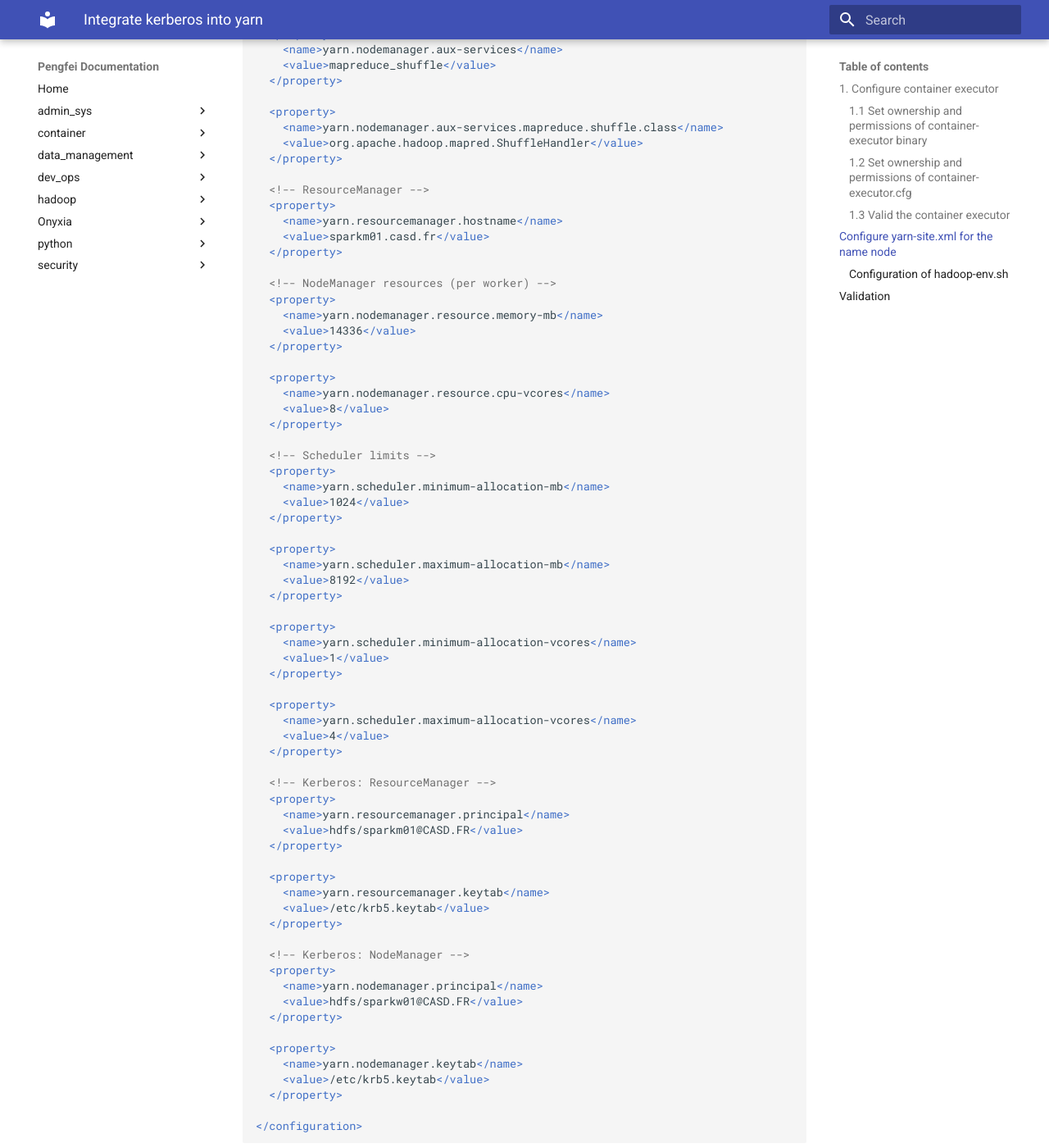
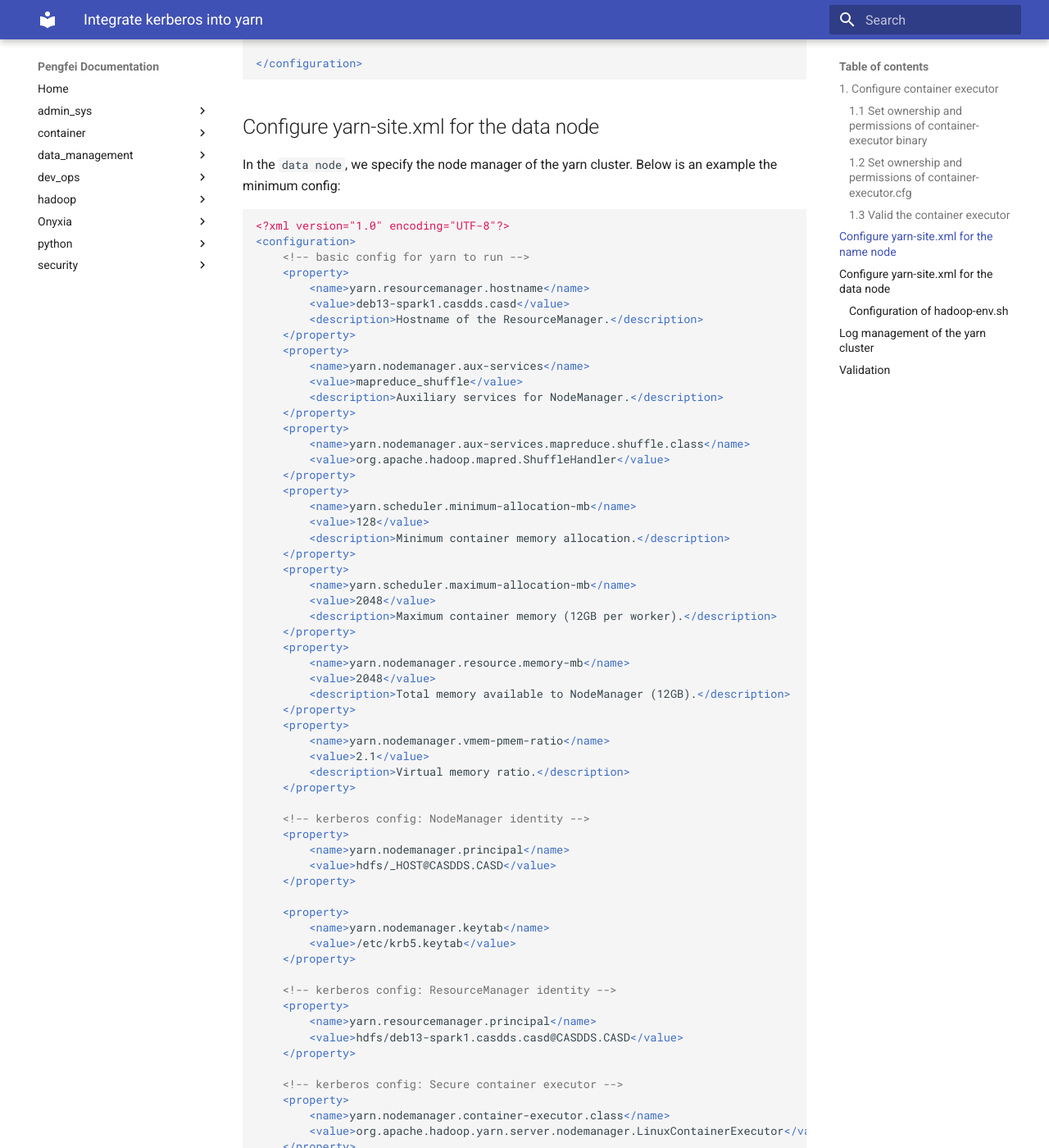
Before and after one commit to pengfei99/doc_center, an MkDocs documentation site: the page built from docs/hadoop/kerberos_integration/06.Integrate_kerberos_in_yarn.md, in a window 1280 px wide and 1400 px high, scrolled down 4025 px. Shown: the whole window at 82% size. Built offline with MkDocs 1.6.1 and Material for MkDocs 9.7.7, drawn with Linux system fonts in a browser that asks for light colours; some of the changed text lies outside the part shown.

Commit message:
update docs

````diff
--- a/docs/hadoop/kerberos_integration/06.Integrate_kerberos_in_yarn.md
+++ b/docs/hadoop/kerberos_integration/06.Integrate_kerberos_in_yarn.md
@@ -61,6 +58,17 @@ More details of the acl
 3. r-s: r- means group has read but no write right. s means `setgid is enabled` and `the group does have the execute bit`.
 4. ---: `other users has zero rights`
 
+> To avoid error message, I also did the below command before. You will notice in the nodemanager logs
+> container-executor also checks the onwership and permissions of the $HADOOP_HOME folder
+
+```shell
+sudo chown -R root:hadoop -R $HADOOP_HOME
+sudo chmod -R 750 $HADOOP_HOME
+# if you did not change default log path, and you run your hadoop daemons as hadoop
+# you need to make sure the user hadoop has group hadoop, and $HADOOP_HOME/logs has group write right
+sudo chmod -R 770 $HADOOP_HOME/logs
+
+```
 ### 1.2 Set ownership and permissions of container-executor.cfg
 
 The `container-executor.cfg` file defines the `security policy of the container-executor binary`.
@@ -104,6 +112,7 @@ sudo $HADOOP_HOME/bin/container-executor --checksetup
 In the name node, we specify the resource manager of the yarn cluster. Below is an example the minimum config:
 
 ```xml
+<?xml version="1.0" encoding="UTF-8"?>
 <configuration>
     <!-- basic config for yarn to run -->
     <property>
@@ -188,85 +197,100 @@ In the name node, we specify the resource manager of the yarn cluster. Below is
 
 ```
 
+## Configure yarn-site.xml for the data node
+
+In the `data node`, we specify the node manager of the yarn cluster. Below is an example the minimum config:
 
 ```xml
+<?xml version="1.0" encoding="UTF-8"?>
 <configuration>
+    <!-- basic config for yarn to run -->
+    <property>
+        <name>yarn.resourcemanager.hostname</name>
+        <value>deb13-spark1.casdds.casd</value>
+        <description>Hostname of the ResourceManager.</description>
+    </property>
+    <property>
+        <name>yarn.nodemanager.aux-services</name>
+        <value>mapreduce_shuffle</value>
+        <description>Auxiliary services for NodeManager.</description>
+    </property>
+    <property>
+        <name>yarn.nodemanager.aux-services.mapreduce.shuffle.class</name>
+        <value>org.apache.hadoop.mapred.ShuffleHandler</value>
+    </property>
+    <property>
+        <name>yarn.scheduler.minimum-allocation-mb</name>
+        <value>128</value>
+        <description>Minimum container memory allocation.</description>
+    </property>
+    <property>
+        <name>yarn.scheduler.maximum-allocation-mb</name>
+        <value>2048</value>
+        <description>Maximum container memory (12GB per worker).</description>
+    </property>
+    <property>
+        <name>yarn.nodemanager.resource.memory-mb</name>
+        <value>2048</value>
+        <description>Total memory available to NodeManager (12GB).</description>
+    </property>
+    <property>
+        <name>yarn.nodemanager.vmem-pmem-ratio</name>
+        <value>2.1</value>
+        <description>Virtual memory ratio.</description>
+    </property>
 
+    <!-- kerberos config: NodeManager identity -->
+    <property>
+        <name>yarn.nodemanager.principal</name>
+        <value>hdfs/_HOST@CASDDS.CASD</value>
+    </property>
 
+    <property>
+        <name>yarn.nodemanager.keytab</name>
+        <value>/etc/krb5.keytab</value>
+    </property>
 
-  <!-- Required for MapReduce & Spark on YARN -->
-  <property>
-    <name>yarn.nodemanager.aux-services</name>
-    <value>mapreduce_shuffle</value>
-  </property>
+    <!-- kerberos config: ResourceManager identity -->
+    <property>
+        <name>yarn.resourcemanager.principal</name>
+        <value>hdfs/deb13-spark1.casdds.casd@CASDDS.CASD</value>
+    </property>
 
-  <property>
-    <name>yarn.nodemanager.aux-services.mapreduce.shuffle.class</name>
-    <value>org.apache.hadoop.mapred.ShuffleHandler</value>
-  </property>
+    <!-- kerberos config: Secure container executor -->
+    <property>
+        <name>yarn.nodemanager.container-executor.class</name>
+        <value>org.apache.hadoop.yarn.server.nodemanager.LinuxContainerExecutor</value>
+    </property>
+    <!-- this group must match the group in container-executor.cfg -->
+    <property>
+        <name>yarn.nodemanager.linux-container-executor.group</name>
+        <value>hadoop</value>
+    </property>
 
-  <!-- ResourceManager -->
-  <property>
-    <name>yarn.resourcemanager.hostname</name>
-    <value>sparkm01.casd.fr</value>
-  </property>
+    <!-- Web UI SPNEGO -->
+    <property>
+        <name>yarn.nodemanager.webapp.spnego-principal</name>
+        <value>HTTP/_HOST@CASDDS.CASD</value>
+    </property>
 
-  <!-- NodeManager resources (per worker) -->
-  <property>
-    <name>yarn.nodemanager.resource.memory-mb</name>
-    <value>14336</value>
-  </property>
+    <property>
+        <name>yarn.nodemanager.webapp.spnego-keytab</name>
+        <value>/etc/krb5.keytab</value>
+    </property>
 
-  <property>
-    <name>yarn.nodemanager.resource.cpu-vcores</name>
-    <value>8</value>
-  </property>
-
-  <!-- Scheduler limits -->
-  <property>
-    <name>yarn.scheduler.minimum-allocation-mb</name>
-    <value>1024</value>
-  </property>
-
-  <property>
-    <name>yarn.scheduler.maximum-allocation-mb</name>
-    <value>8192</value>
-  </property>
-
-  <property>
-    <name>yarn.scheduler.minimum-allocation-vcores</name>
-    <value>1</value>
-  </property>
-
-  <property>
-    <name>yarn.scheduler.maximum-allocation-vcores</name>
-    <value>4</value>
-  </property>
-
-  <!-- Kerberos: ResourceManager -->
-  <property>
-    <name>yarn.resourcemanager.principal</name>
-    <value>hdfs/sparkm01@CASD.FR</value>
-  </property>
-
-  <property>
-    <name>yarn.resourcemanager.keytab</name>
-    <value>/etc/krb5.keytab</value>
-  </property>
-
-  <!-- Kerberos: NodeManager -->
-  <property>
-    <name>yarn.nodemanager.principal</name>
-    <value>hdfs/sparkw01@CASD.FR</value>
-  </property>
-
-  <property>
-    <name>yarn.nodemanager.keytab</name>
-    <value>/etc/krb5.keytab</value>
-  </property>
+    <!-- HTTPS -->
+    <property>
+        <name>yarn.http.policy</name>
+        <value>HTTPS_ONLY</value>
+    </property>
 
 </configuration>
+
 ```
+> The krb principal of the resource manager must be specified in the `yarn-site.xml of the data node`.
+>
+
 
 > We don't need timeline service here, because spark does not use timeline service. Unless you use explicitly ATS v1 or v2,
 
@@ -274,11 +298,15 @@ In the name node, we specify the resource manager of the yarn cluster. Below is
 
 ```shell
 # Java
-export JAVA_HOME=/usr/lib/jvm/java-11-openjdk-amd64
+export JAVA_HOME=/opt/java/jdk-11.0.2
+export LD_LIBRARY_PATH=$HADOOP_HOME/lib/native
+export HADOOP_OS_TYPE=${HADOOP_OS_TYPE:-$(uname -s)}
 
 # Run HDFS daemons as hadoop user
 export HDFS_NAMENODE_USER=hadoop
 export HDFS_DATANODE_USER=hadoop
+export YARN_RESOURCEMANAGER_USER=hadoop
+export YARN_NODEMANAGER_USER=hadoop
 
 # Hadoop home
 export HADOOP_HOME=/usr/local/hadoop
@@ -328,6 +356,21 @@ export HDFS_DATANODE_OPTS="
 
 ```
 
+## Log management of the yarn cluster
+
+We will give more details on how to set up log management in the hadoop cluster in [chapiter](). But here, I just want
+to highlight that, we have two types of logs for yarn:
+- system logs: yarn daemon lifecycle events log (e.g. startup, shutdown, etc.), container allocation events, heartbeats
+          and registration messages. End user does not need to see these logs, and we should not allow end users to access
+          these logs.
+- container logs: user submitted jobs that are running inside containers also generate logs. These logs are useful for end
+         users to debug their applications, and we should allow end users to view them.
+
+> As the utilities and audience of these logs are quite different, we should
+> - separate them in different locations
+> - setup different log level
+> - setup different log rotation policies.
+
 ## Validation
 
 ```shell
````
Also changed, not shown: other parts of docs/hadoop/kerberos_integration/06.Integrate_kerberos_in_yarn.md (+4 -7 lines), docs/adminsys/core/debian_admin_cheat_sheet.md (+9 -0 lines), docs/hadoop/Installation/01.Install_hdfs_yarn.md (+15 -0 lines), docs/hadoop/cluster_clients/01.Install_hdfs_clients.md (+35 -0 lines), docs/hadoop/kerberos_integration/Improve_log_management.md (added, +151 -0 lines), docs/hadoop/kerberos_integration/correct_conf/dn2/yarn-site.xml (renamed from src/rook-ceph/cluster-test.yaml, +82 -72 lines).
